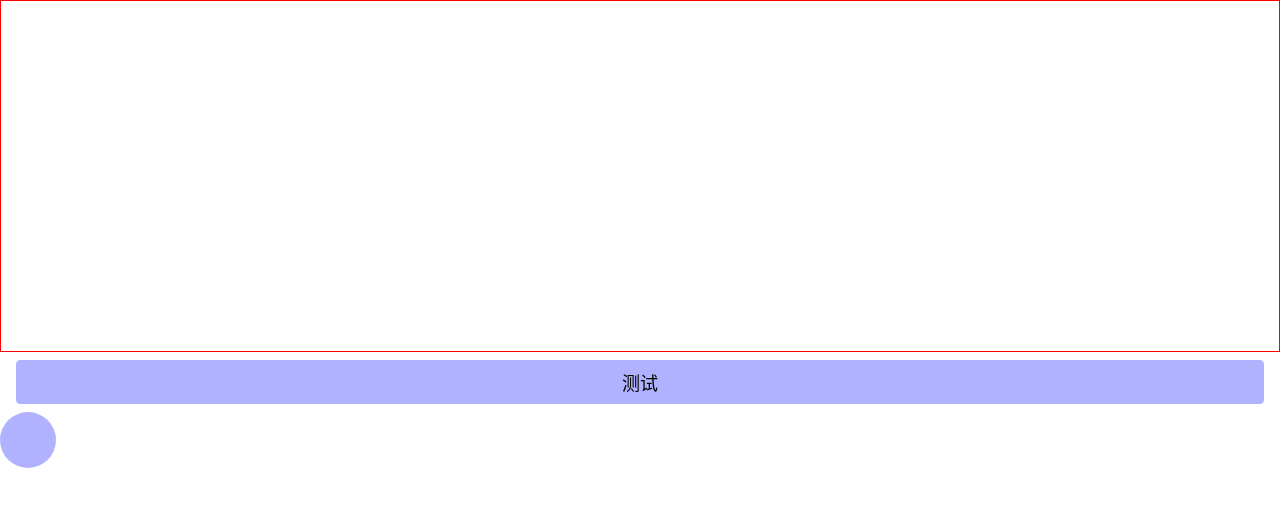
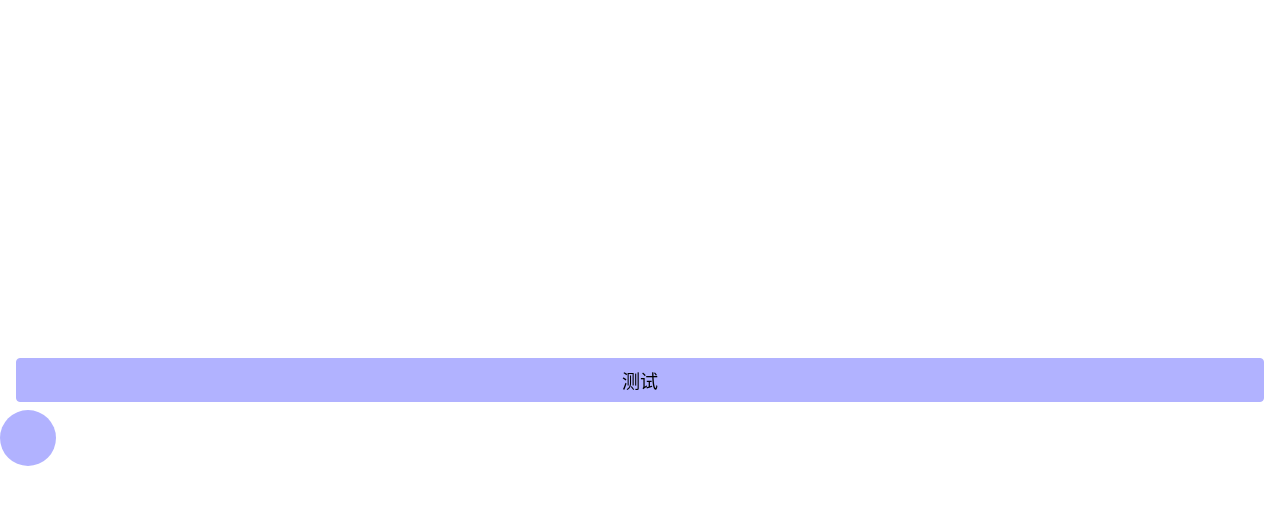
Before and after one commit to herzorf/vue3-wallet_frontend, a Vue app: page /start in a window 1280 px wide. Shown: the top 506 px of the page. Built offline with nearby package versions, Linux system fonts and the light colour scheme.

Commit message:
制作center组件

```diff
--- a/src/shared/center/index.module.scss
+++ b/src/shared/center/index.module.scss
@@ -1,7 +1,15 @@
 .wrapper{
-    border: 1px solid red;
     display: flex;
     justify-content: center;
     align-items: center;
     padding: 100px;
+
 }
+:global{
+    .horizontal{
+        flex-direction: column;
+    }
+    .vertical{
+        flex-direction: row;
+    }
+}
--- a/src/shared/center/index.tsx
+++ b/src/shared/center/index.tsx
@@ -3,12 +3,13 @@ import styles from "./index.module.scss"
 export const Center = defineComponent({
     props: {
         direction: {
-            type: String as PropType<"center">
+            type: String as PropType<'horizontal' | 'vertical'>,
+            default: "horizontal"
         }
     },
-    setup(_, context) {
+    setup({ direction }, context) {
         return () => (
-            <div class={styles.wrapper}>
+            <div class={[styles.wrapper, direction]}>
                 {context.slots.default?.()}
             </div>
         )
--- a/src/view/start/index.tsx
+++ b/src/view/start/index.tsx
@@ -8,7 +8,7 @@ export const Start = defineComponent({
     setup() {
         return () => (
             <div class={styles.wrapper}>
-                <Center class="center" >
+                <Center direction="horizontal" >
                     <Icon name='saving' />
                 </Center>
                 <div class="button-wrapper">
```
